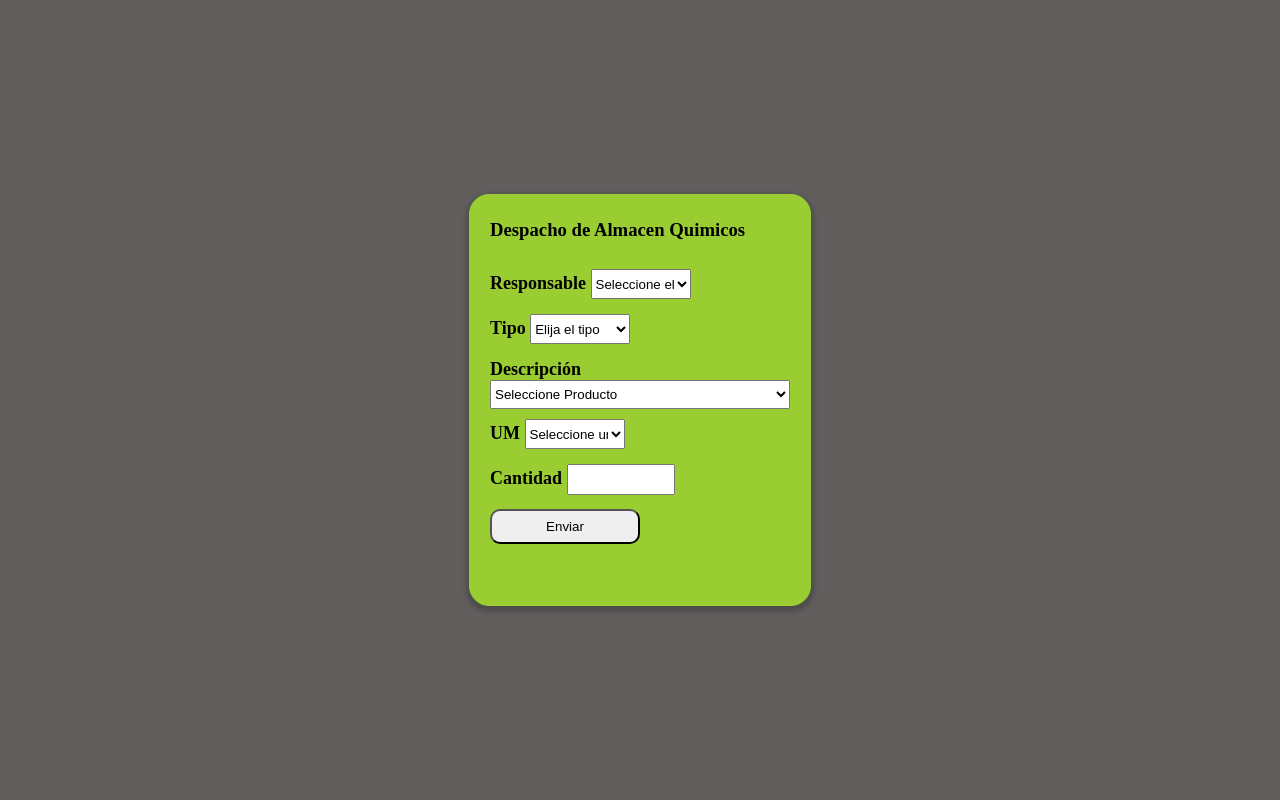
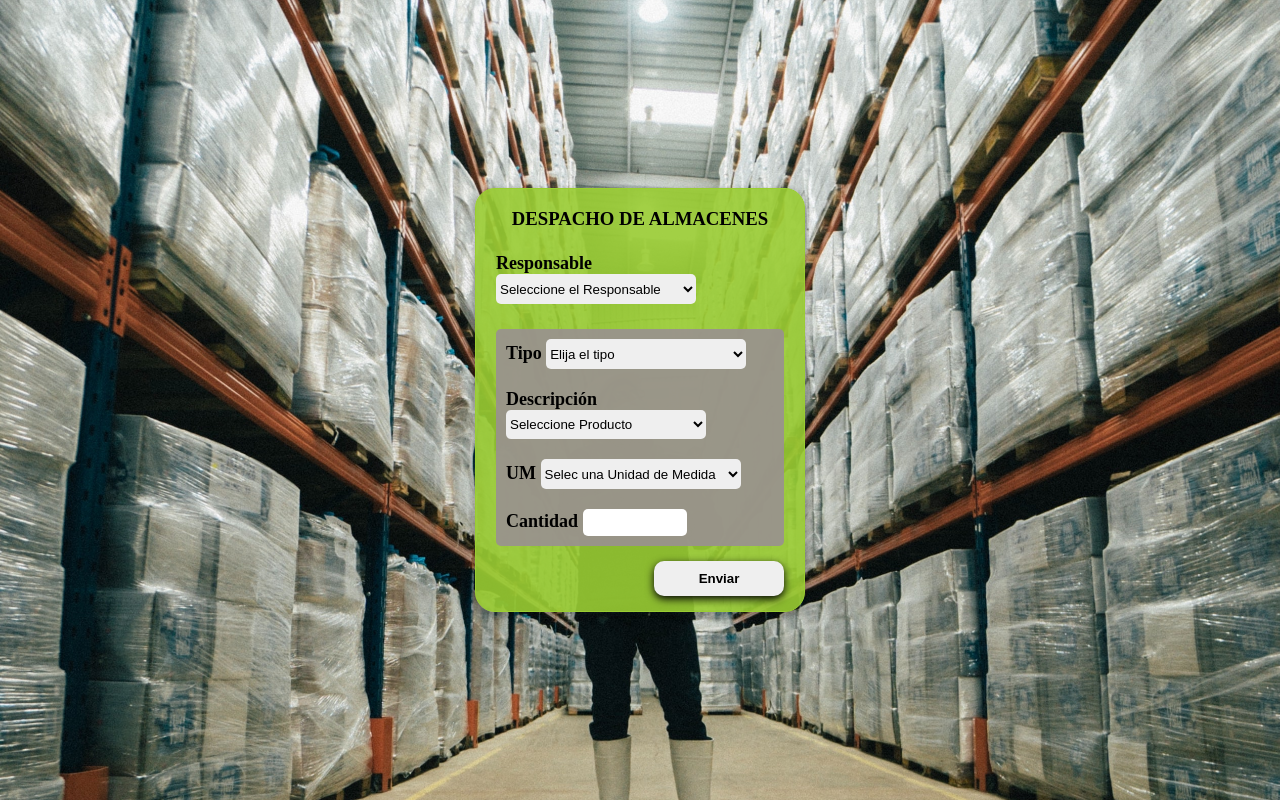
Before and after one commit to josueventura07/newMini_ship_form, a plain HTML site: page index.html in a window 1280 px wide. Drawn offline with Linux system fonts and the light colour scheme.

Commit message:
feat: review form

```diff
--- a/index.html
+++ b/index.html
@@ -9,7 +9,7 @@
 </head>
 <body>
     <form name="formulario_de_despachos" netlify action="#">
-        <h3>Despacho de Almacen Quimicos</h3>
+        <h3>Despacho de Almacenes</h3>
         <div class="boxes_form">
             <label for="responsible">Responsable</label>
             <select name="responsable" id="resp" required>
@@ -18,6 +18,7 @@
                 <option value="Jose">Jose</option>
             </select>
         </div>
+    <div class="info">
         <div class="boxes_form">
             <label for="type">Tipo</label>
             <select name="tipo" id="" required>
@@ -89,7 +90,7 @@
         <div class="boxes_form">
             <label for="unit_of_measure">UM</label>
             <select name="unidad de medida" id="unit_of_measure" required>
-                <option value="">Seleccione una Unidad de Medida</option>
+                <option value="">Selec una Unidad de Medida</option>
                 <option value="KILO">KILO</option>
                 <option value="COPA">COPA</option>
                 <option value="UNIDAD">UNIDAD</option>
@@ -102,6 +103,7 @@
             <label for="quantity">Cantidad</label>
             <input name="CANTIDAD" type="number" required>
         </div>
+    </div>
         <button id="btn_send">Enviar</button>
     </form>
 </body>
--- a/style.css
+++ b/style.css
@@ -3,39 +3,63 @@ body {
     padding: 0;
     display: flex;
     min-height: 100vh;
-    background-color: rgb(97, 94, 94);
+    background-image: url('./images/mauricio-gutierrez-SoiVEdJKzhY-unsplash.jpg');
+    background-position: center;
+    background-repeat: no-repeat;
+    background-size: cover;
 }
 
 form {
-    width: 300px;
-    height: 400px;
-    border: solid yellowgreen 1px;
+    width: 330px;
+
+    border: solid rgb(154, 205, 50) 1px;
     margin: auto;
-    padding: 5px 20px;
+    padding-left: 20px;
+    padding-right: 20px;
     display: flex;
     flex-direction: column;
-    gap: 10px;
-    background-color: yellowgreen;
+    gap: 5px;
+    background-color: rgba(154, 205, 50, 0.9);
     border-radius: 20px;
     box-shadow: 0px 3px 5px 3px #0003;
+    box-sizing: border-box;
 }
 
 .boxes_form {
     width: 100%;
-    height: 35px;
+
     font-size: 18px;
     font-weight: bold;
 }
 
+.info {
+
+    margin-bottom: 10px;
+    margin-top: 20px;
+    padding: 10px;
+    border-radius: 5px;
+    display: flex;
+    flex-direction: column;
+    gap: 20px;
+    background-color: rgba(153, 145, 145, 0.9);
+
+}
 
 input {
     width: 100px;
     height: 25px;
+    border-radius: 5px;
+    border: none;
+    cursor: pointer;
 }
 
 select {
-    width: 100px;
+    width: 100%;
+    max-width: 200px;
     height: 30px;
+    border-radius: 5px;
+    border: none;
+    cursor: pointer;
 }
 
 .description {
@@ -51,7 +75,28 @@ select {
 }
 
 button {
-    width: 150px;
+    width: 100%;
+    max-width: 130px;
     height: 35px;
     border-radius: 10px;
+    cursor: pointer;
+    border: none;
+    font-weight: bold;
+    box-shadow: 0px 3px 8px #000003;
+    transition: all 0.5s ease;
+    margin-bottom: 15px;
+    align-self: flex-end;
 }
+
+button:hover {
+    background-color: rgb(190, 93, 27);
+    color: wheat;
+    transform: scale(1.03);
+    box-shadow: none;
+    transition: all 0.5s ease;
+}
+
+h3 {
+    align-self: center;
+    text-transform: uppercase;
+}
```
Also changed, not shown: images/mauricio-gutierrez-SoiVEdJKzhY-unsplash.jpg (added).
